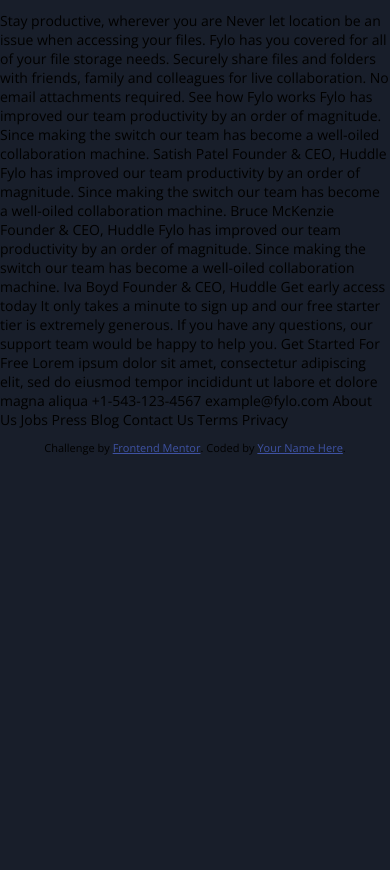
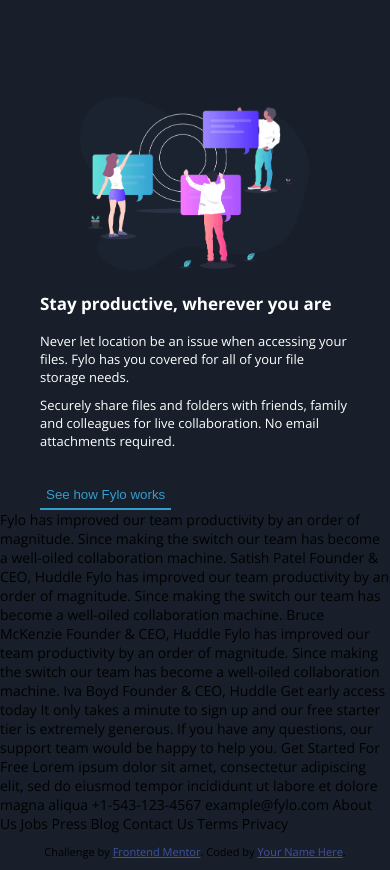
Before and after one commit to nicogithub05/fylo-landing-page, a plain HTML site: page index.html in a window 390 px wide. Shown: the part 1857-2727 px from the top of the page. Before the commit the page ends 2323 px from the top, so only its background shows below. Drawn offline with nearby package versions, Linux system fonts and the light colour scheme.

Commit message:
section productive version mobile terminada

```diff
--- a/index.html
+++ b/index.html
@@ -90,6 +90,34 @@
       </div>
     </div>
   </section>
+
+
+
+
+
+
+
+
+  <section class="productive">
+    <div class="productive-wrapper">
+      <div class="productive-wrapper-container1">
+        <figure class="productive-wrapper-container1__figure">
+          <img src="images/illustration-stay-productive.png" alt="" class="productive-wrapper-container1__figure--image">
+        </figure>
+      </div>
+      <div class="productive-wrapper-container2">
+        <h3 class="productive-wrapper-container2__title">Stay productive, wherever you are</h3>
+        <p class="productive-wrapper-container2__pgraph"> Never let location be an issue when accessing your files. Fylo has you covered for all of your file
+          storage needs.
+          <span class="productive-wrapper-container2__span">
+            Securely share files and folders with friends, family and colleagues for live collaboration. No email
+            attachments required.
+          </span>
+        </p>
+        <button class="productive-wrapper-container2__button">See how Fylo works</button>
+      </div>
+    </div>
+  </section>
 <body>
 
 
@@ -100,17 +128,6 @@
 
 
 
-
-
-  Stay productive, wherever you are
-
-  Never let location be an issue when accessing your files. Fylo has you covered for all of your file
-  storage needs.
-
-  Securely share files and folders with friends, family and colleagues for live collaboration. No email
-  attachments required.
-
-  See how Fylo works
 
   Fylo has improved our team productivity by an order of magnitude. Since making the switch our team has
   become a well-oiled collaboration machine.
--- a/main.css
+++ b/main.css
@@ -117,3 +117,52 @@ section{
 .characteristics-icon {
     margin-top: 70px;
 }
+
+
+/* section productive */
+
+section.productive {
+    text-align: center;
+    padding: 0 40px;
+}
+
+figure.productive-wrapper-container1__figure {
+    margin-top: 100px;
+}
+
+img.productive-wrapper-container1__figure--image {
+    max-width: 100%;
+}
+
+
+.productive-wrapper-container2 {
+    text-align: left;
+}
+
+.productive-wrapper-container2__title,
+.productive-wrapper-container2__pgraph{
+    text-align: left;
+}
+
+.productive-wrapper-container2__title {
+    font-size: 17px;
+}
+
+.productive-wrapper-container2__pgraph {
+    font-size: calc(var(--font_size) - 1px);
+}
+
+.productive-wrapper-container2__span {
+    display: block;
+    margin-top: 10px;
+}
+
+.productive-wrapper-container2__button {
+    margin-top: 17px;
+    text-align: left;
+    color: var(--azul);
+    background: transparent;
+    border: none;
+    border-bottom: 2px solid var(--azul);
+    height: 30px;
+}
```
